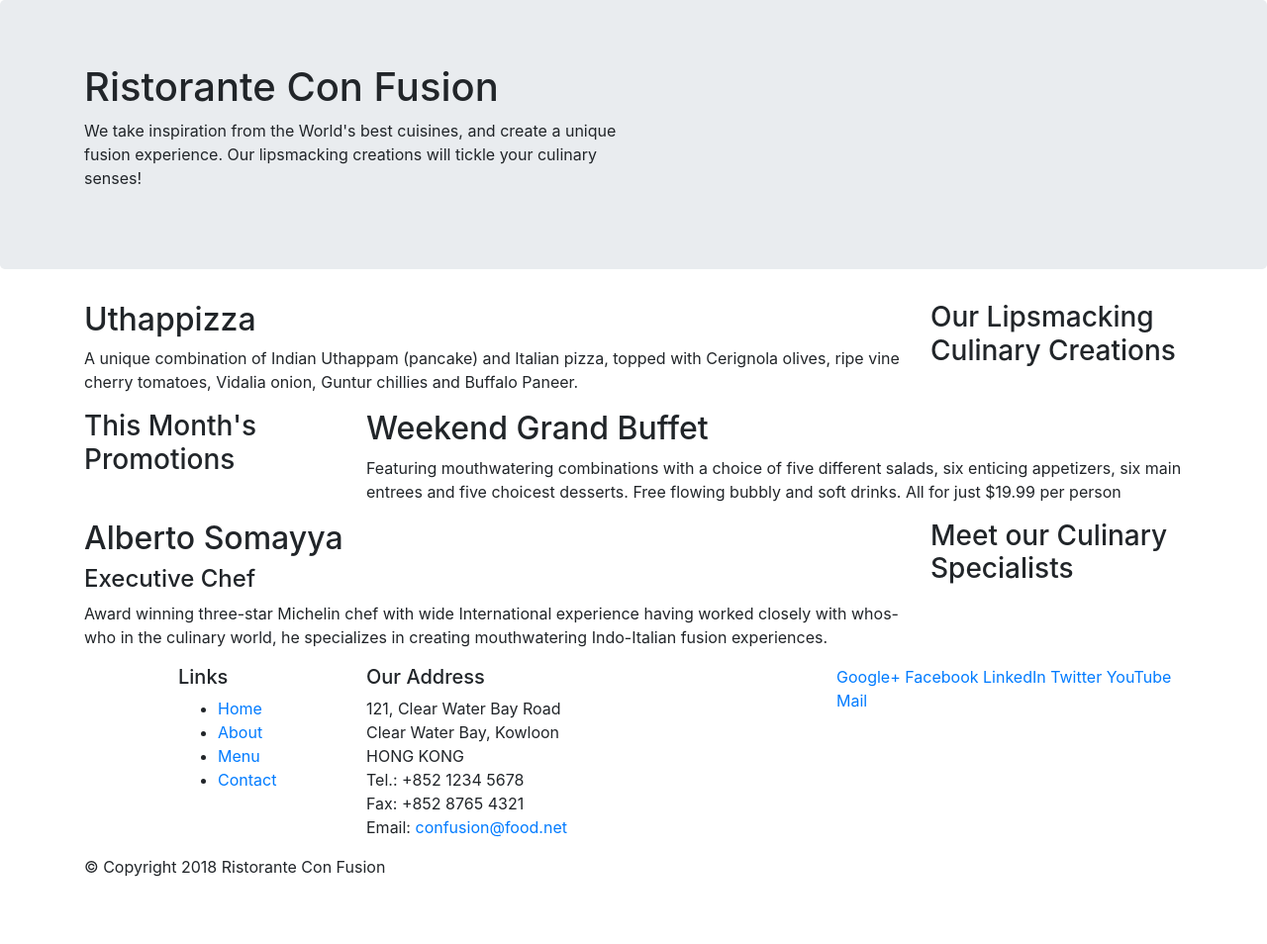
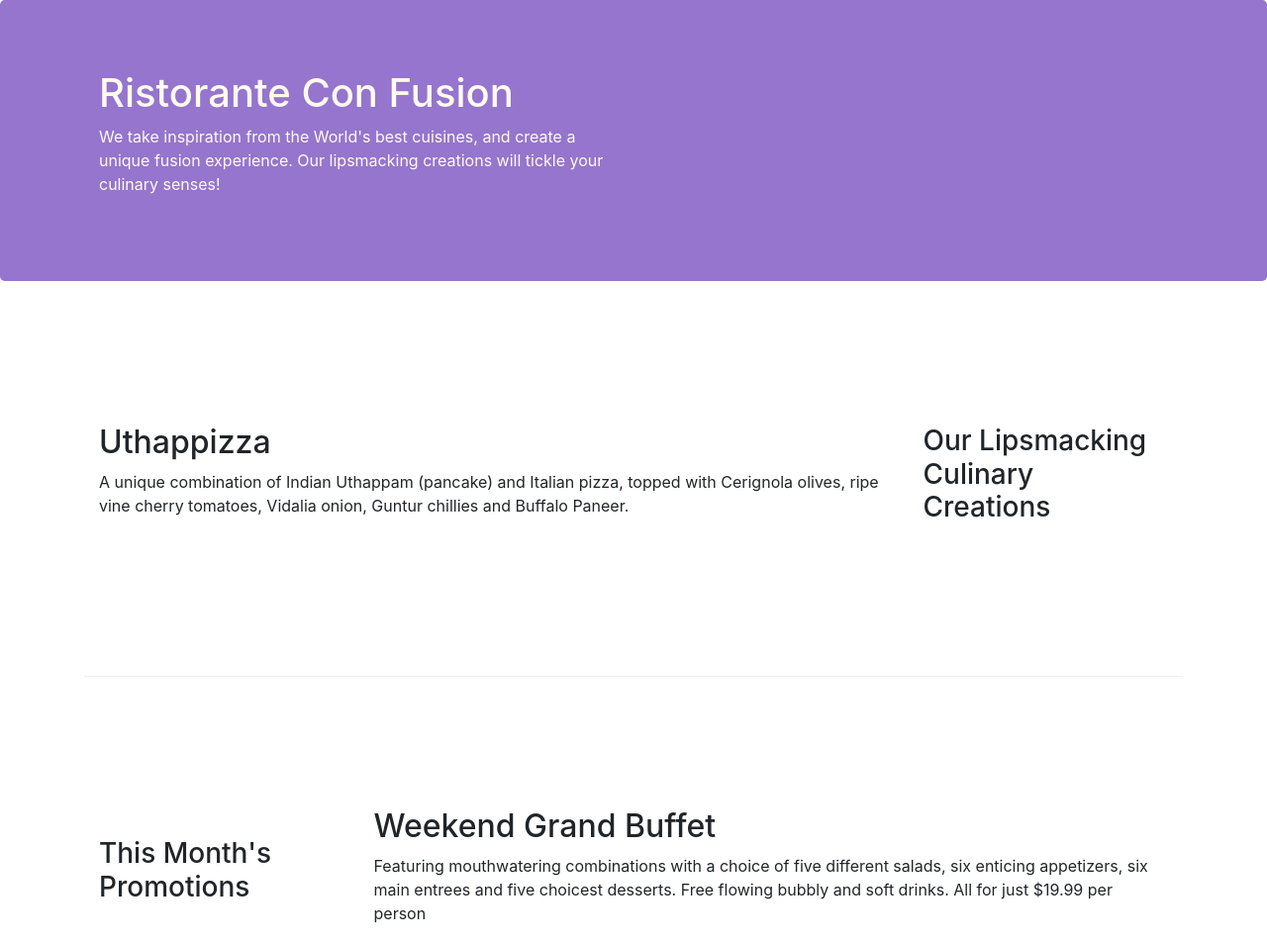
Before and after one commit to yzygoing/unraveled, a website: page index.html in a window 1280 px wide. Shown: the top 954 px of the page at 99% size. Before the commit the page ends 904 px from the top, so only its background shows below. Drawn offline with nearby package versions, Linux system fonts and the light colour scheme.

Commit message:
Bootstrap Grid Part Two

```diff
--- /dev/null
+++ b/css/styles.css
@@ -0,0 +1,32 @@
+.row-header {
+    margin: 0px auto;
+    padding: 0px auto;
+
+}
+
+.row-content {
+    margin: 0px auto;
+    padding: 50px 0px 50px 0px;
+    border-bottom: 1px ridge;
+    min-height: 400px;
+
+}
+
+.footer {
+    background-color: #D1C4E9;
+    margin: 0px auto;
+    padding: 20px 0px 20px 0px;
+}
+
+.jumbotron {
+    padding: 70px 30px 70px 30px;
+    margin: 0px auto;
+    background: #9575CD;
+    color: floralwhite;
+}
+
+.address {
+    font-size: 80pxl;
+    margin: 0px;
+    color: #0f0f0f;
+}
--- a/index.html
+++ b/index.html
@@ -9,6 +9,7 @@
 
     <!-- Bootstrap CSS -->
     <link rel="stylesheet" href="node_modules/bootstrap/dist/css/bootstrap.min.css">
+    <link rel="stylesheet" href="css/styles.css">
     <title>Ristorante Con Fusion</title>
 </head>
 
@@ -16,7 +17,7 @@
 
     <header class="jumbotron">
         <div class="container">
-            <div class="row">
+            <div class="row row-header">
                 <div class="col-12 col-sm-6">
                     <h1>Ristorante Con Fusion</h1>
                     <p>We take inspiration from the World's best cuisines, and create a unique fusion experience. Our lipsmacking creations will tickle your culinary senses!</p>
@@ -28,7 +29,7 @@
     </header>
 
     <div class="container">
-        <div class="row">
+        <div class="row row-content align-items-center">
             <div class="col-12 col-sm-4 order-sm-last col-md-3">
                 <h3>Our Lipsmacking Culinary Creations</h3>
             </div>
@@ -39,7 +40,7 @@
         </div>
 
 
-        <div class="row">
+        <div class="row row-content align-items-center">
             <div class="col-12 col-sm-4 col-md-3">
                 <h3>This Month's Promotions</h3>
             </div>
@@ -49,7 +50,7 @@
             </div>
         </div>
 
-        <div class="row">
+        <div class="row row-content align-items-center">
             <div class="col-12 col-sm-4 order-sm-last col-md-3">
                 <h3>Meet our Culinary Specialists</h3>
             </div>
@@ -61,12 +62,12 @@
         </div>
     </div>
 
-    <footer>
+    <footer class="footer">
         <div class="container">
             <div class="row">
                 <div class="col-4 offset-1 col-sm-2">
                     <h5>Links</h5>
-                    <ul>
+                    <ul class="list-unstyled">
                         <li><a href="#">Home</a></li>
                         <li><a href="#">About</a></li>
                         <li><a href="#">Menu</a></li>
@@ -84,8 +85,8 @@
 		              Email: <a href="mailto:confusion@food.net">confusion@food.net</a>
 		           </address>
                 </div>
-                <div class="col-12 col-sm-4">
-                    <div>
+                <div class="col-12 col-sm-4 align-self-center">
+                    <div class="text-center">
                         <a href="http://google.com/+">Google+</a>
                         <a href="http://www.facebook.com/profile.php?id=">Facebook</a>
                         <a href="http://www.linkedin.com/in/">LinkedIn</a>
@@ -95,7 +96,7 @@
                     </div>
                 </div>
            </div>
-           <div class="row">
+           <div class="row justify-content-center">
                 <div class="col-auto">
                     <p>© Copyright 2018 Ristorante Con Fusion</p>
                 </div>
```
